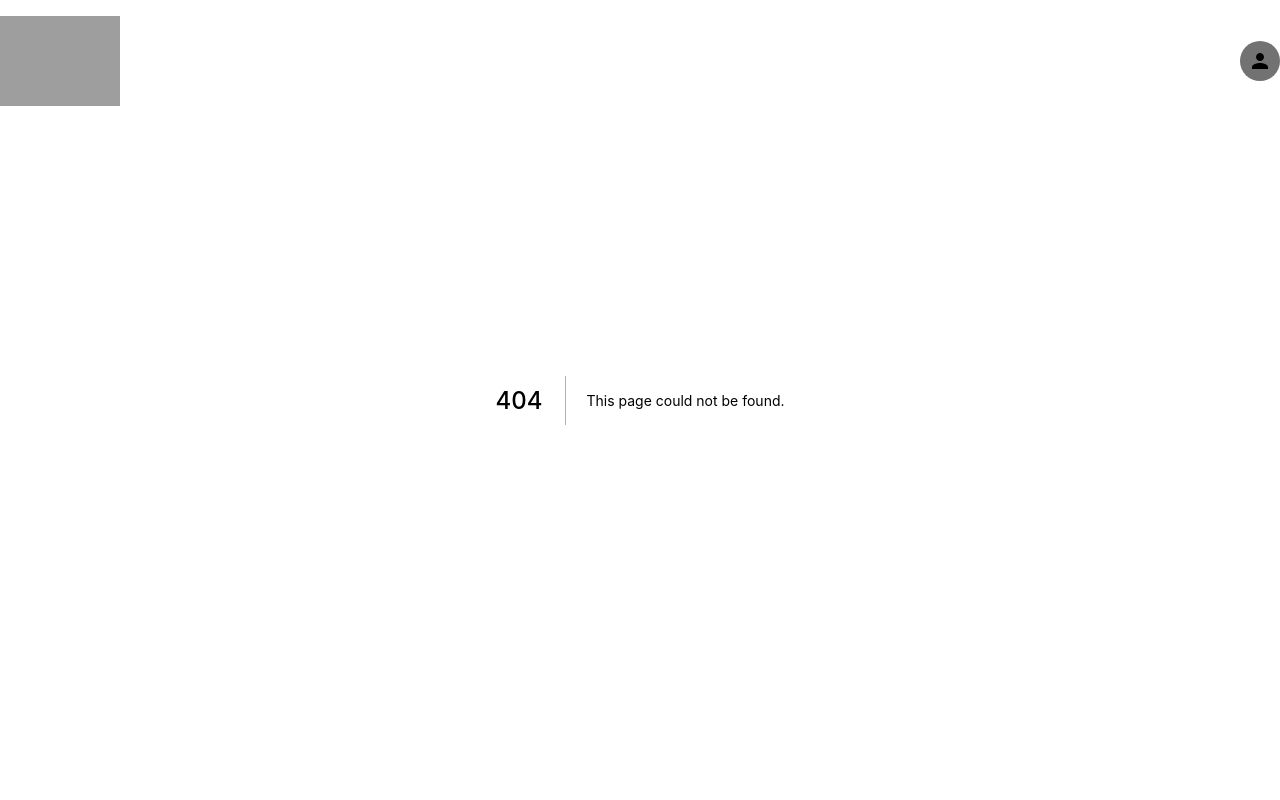
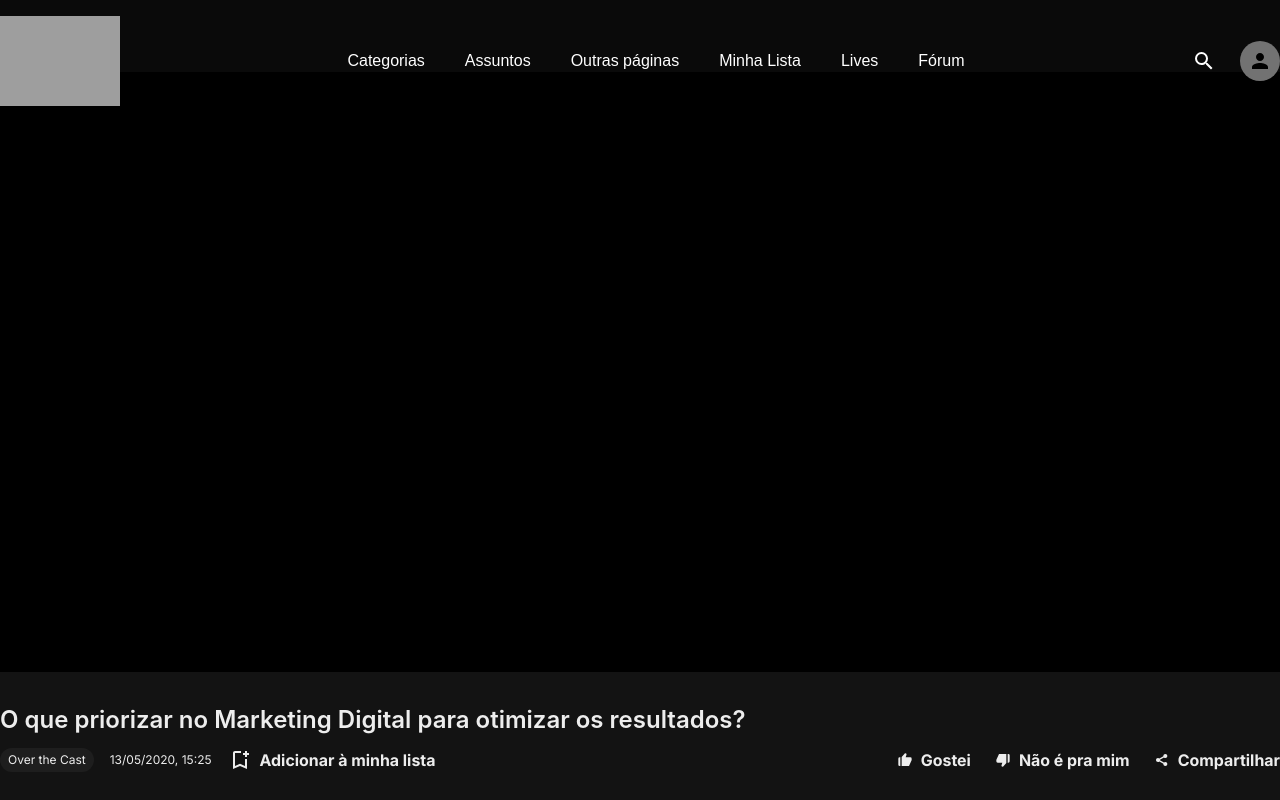
Before and after one commit to dehcanuto/netshowme-test, a Next.js app: page /v/14320/ in a window 1280 px wide. Before the commit this address had no page. Shown: the top 800 px of the page. Built offline with nearby package versions, Linux system fonts and the light colour scheme; no server answers; data requests are answered from the project's data file; grey boxes are pictures that could not be loaded.

Commit message:
feat: format single video layout

```diff
--- /dev/null
+++ b/src/app/v/[id]/layout.tsx
@@ -0,0 +1,9 @@
+import { Suspense } from "react"
+
+export default function RootLayout({ children }: { children: React.ReactNode }) {
+  return (
+    <Suspense fallback={<span>loading...</span>}>
+      {children}
+    </Suspense>
+  )
+}
--- /dev/null
+++ b/src/app/v/[id]/page.tsx
@@ -0,0 +1,66 @@
+"use client"
+
+import React from "react";
+import { useEffect, useState  } from "react";
+import { MdOutlineBookmarkAdd } from "react-icons/md";
+
+import { VideoFlow, VideoSingleActions } from "@/components/organisms";
+
+import api from "@/services/api";
+import { VideoProps } from "@/types/video";
+import { formatDate } from "@/misc/format";
+
+
+export default function VideoPage({ params }: { params: Promise<{ id: string }> }) {
+    const { id } = React.use(params);
+    const [video, setVideo] = useState<VideoProps>();
+
+    useEffect(() => {
+        async function getVideo () {
+            await api.get(`/videos/${id}`)
+                .then(res => res.data)
+                .then(respose => setVideo(respose))
+                .catch((error) => <p className="text-white">Erro no fetch { error.message }</p>)
+        }
+
+        getVideo();
+        console.log('video', video);
+    }, [])
+
+    return (
+        <main className="bg-[#131313]">
+            <div className="bg-black h-[600px] mt-[72px]">
+
+            </div>
+            <section className="container py-8 mx-auto">
+                <h1 className="text-2xl font-semibold">
+                    {video?.title}
+                </h1>
+                <div className="flex items-center justify-between mt-3">
+                    <div className="flex items-center justify-center gap-4">
+                        <span className="py-1 px-2 bg-[#1e1e1e] text-xs rounded-full">
+                            Over the Cast
+                        </span>
+                        {video?.created_at && (
+                            <time dateTime={video.created_at} className="text-xs">
+                                {formatDate(video.created_at)}
+                            </time>
+                        )}
+                        <button type="button" className="flex items-center font-bold gap-2">
+                            <MdOutlineBookmarkAdd className="text-2xl" />
+                            Adicionar à minha lista
+                        </button>
+                    </div>
+                    <VideoSingleActions id={id} />
+                </div>
+            </section>
+            <section className="container mx-auto py-12">
+                <h2 className="font-bold text-2xl mb-3">Resumo</h2>
+                {video?.description}
+            </section>
+            <section className="py-12 bg-black">
+                <VideoFlow title="Conteúdos relacionados" params={{}} />
+            </section>
+        </main>
+  );
+}
--- a/src/components/molecules/VideoCard/index.tsx
+++ b/src/components/molecules/VideoCard/index.tsx
@@ -1,9 +1,11 @@
 import Image from "next/image";
+import Link from "next/link";
+
 import { VideoProps } from "@/types/video";
 
-const VideoCard = ({ thumbnail, title, category, live, keep_watching }: VideoProps) => {
+const VideoCard = ({ id, thumbnail, title, category, live, keep_watching }: VideoProps) => {
     return (
-        <div className="flex flex-col gap-3">
+        <Link href={{ pathname: `/v/${id}` }} className="flex flex-col gap-3">
             <div className="relative w-full h-[163px] object-cover bg-slate-800 overflow-hidden">
                 <Image
                     src={thumbnail}
@@ -33,7 +35,7 @@ const VideoCard = ({ thumbnail, title, category, live, keep_watching }: VideoPro
                     {title}
                 </h4>
             </div>
-        </div>
+        </Link>
     )
 }
 
--- /dev/null
+++ b/src/components/organisms/VideoSingleActions/index.tsx
@@ -0,0 +1,38 @@
+"use client";
+
+import { useCallback } from "react";
+import { BiSolidDislike, BiSolidLike, BiSolidShareAlt } from "react-icons/bi";
+
+const VideoSingleActions = ({ id }: { id: string }) => {
+
+    const handleLikeVideo = useCallback(() => {
+        console.log('id', id)
+    }, [id]);
+
+    const handleDislikeVideo = useCallback(() => {
+        console.log('id', id)
+    }, [id]);
+
+    const handleShareVideo = () => {
+        console.log('handleShareVideo');
+    }
+
+    return (
+        <div className="flex items-center gap-6">
+            <button type="button" onClick={handleLikeVideo} className="flex items-center font-bold gap-2">
+                <BiSolidLike />
+                Gostei
+            </button>
+            <button type="button" onClick={handleDislikeVideo} className="flex items-center font-bold gap-2">
+                <BiSolidDislike />
+                Não é pra mim
+            </button>
+            <button type="button" onClick={handleShareVideo} className="flex items-center font-bold gap-2">
+                <BiSolidShareAlt />
+                Compartilhar
+            </button>
+        </div>
+    )
+}
+
+export default VideoSingleActions;
--- a/src/components/organisms/index.tsx
+++ b/src/components/organisms/index.tsx
@@ -1,3 +1,4 @@
 export { default as TopHeader } from './TopHeader';
 export { default as SlideBanner } from './SlideBanner';
 export { default as VideoFlow } from './VideoFlow';
+export { default as VideoSingleActions } from './VideoSingleActions';
--- /dev/null
+++ b/src/misc/format.ts
@@ -0,0 +1,12 @@
+export function formatDate(dateString: string) {
+    const date = new Date(dateString);
+
+    const day = String(date.getDate()).padStart(2, '0');
+    const month = String(date.getMonth() + 1).padStart(2, '0');
+    const year = date.getFullYear();
+
+    const hours = String(date.getHours()).padStart(2, '0');
+    const minutes = String(date.getMinutes()).padStart(2, '0');
+
+    return `${day}/${month}/${year}, ${hours}:${minutes}`;
+}
```
